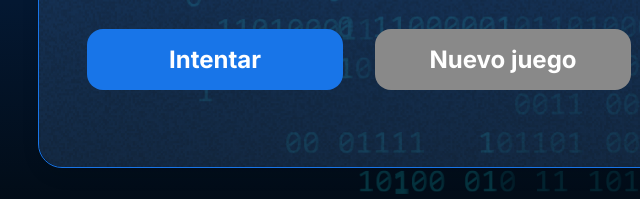
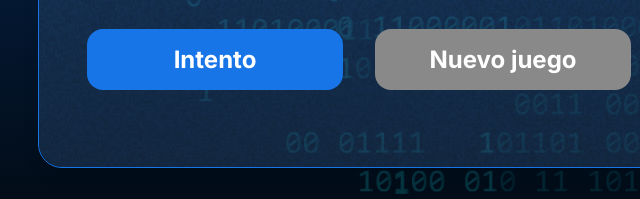
Before and after one commit to leonidocampo-co/juegoNumerorandom, a plain HTML site: page index.html in a window 1280 px wide. Shown: the part 532-731 px from the top of the page, 2-642 px from the left. Drawn offline with Linux system fonts and the light colour scheme.

Commit message:
cmbios en html

```diff
--- a/index.html
+++ b/index.html
@@ -30,7 +30,7 @@
           />
           <div class="chute container__botones">
             <button onclick="verificarIntento();" class="container__boton">
-              Intentar
+              Intento
             </button>
             <button
               onclick="reiniciarJuego()"
```
